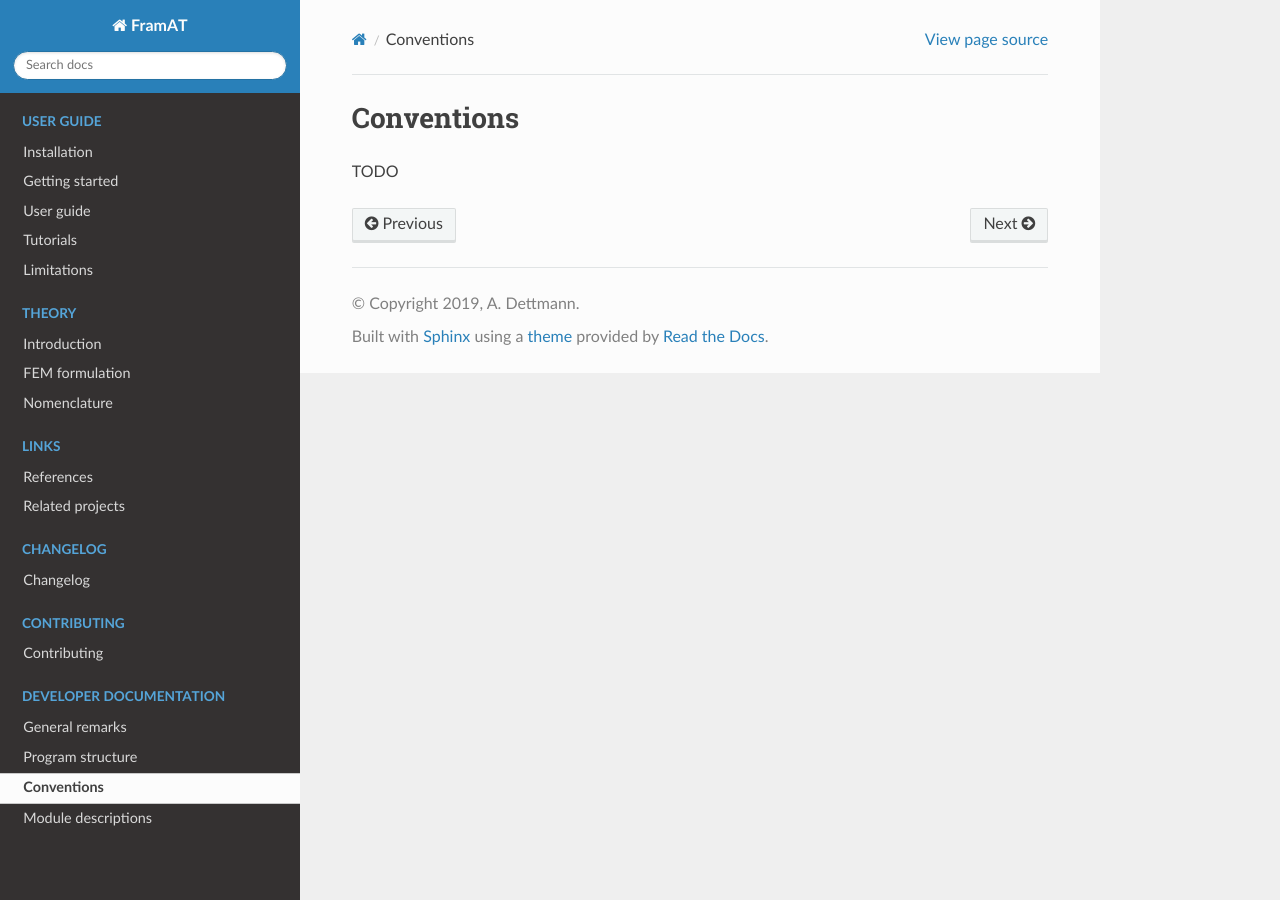
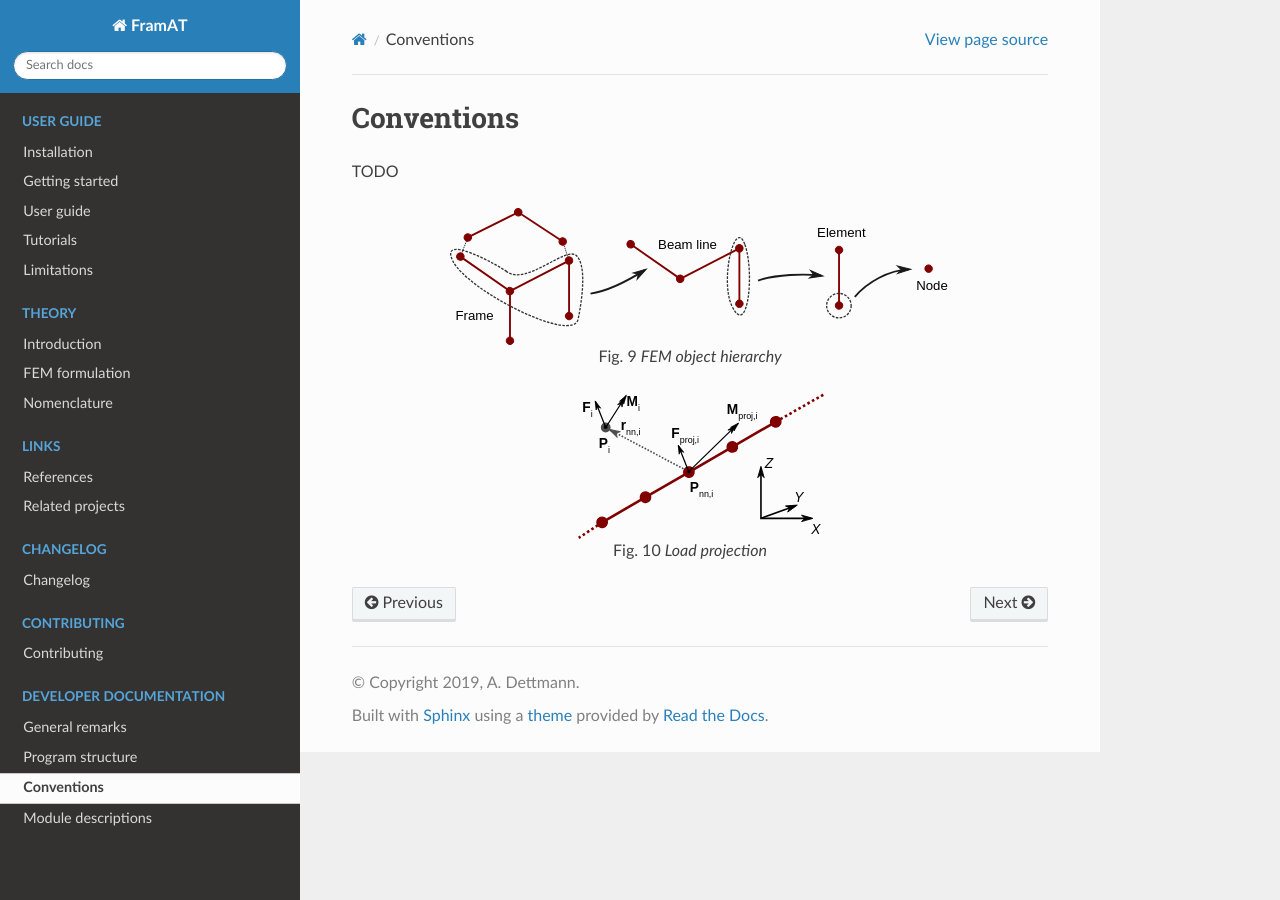
Before and after one commit to airinnova/framat, a Sphinx documentation site: the page built from docs/source/dev_doc/conventions.rst, in a window 1280 px wide. Built offline with Sphinx 7.4.7 and the Read the Docs theme 2.0.0, drawn with Linux system fonts in a browser that asks for light colours; the version number could not be read and is left out.

Commit message:
Documentation: added images from thesis report
* Images taken from thesis report (Dettmann, 2019)

```diff
--- a/docs/source/dev_doc/conventions.rst
+++ b/docs/source/dev_doc/conventions.rst
@@ -2,3 +2,17 @@ Conventions
 ===========
 
 TODO
+
+.. figure:: ../_static/images/dev/fem_hierarachy.svg
+   :width: 500 px
+   :alt: FEM object hierarchy
+   :align: center
+
+   FEM object hierarchy
+
+.. figure:: ../_static/images/dev/load_projection.svg
+   :width: 250 px
+   :alt: Load projection
+   :align: center
+
+   Load projection
```
Also changed, not shown: docs/source/_static/images/dev/fem_hierarachy.svg (added), docs/source/_static/images/dev/load_projection.svg (added).
